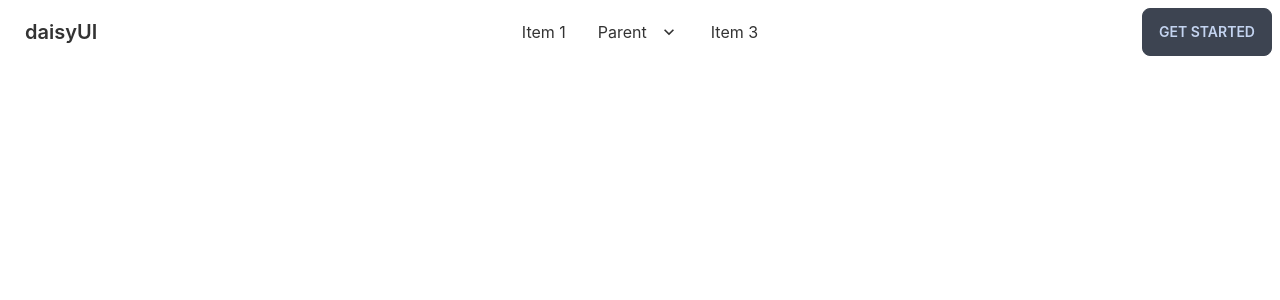
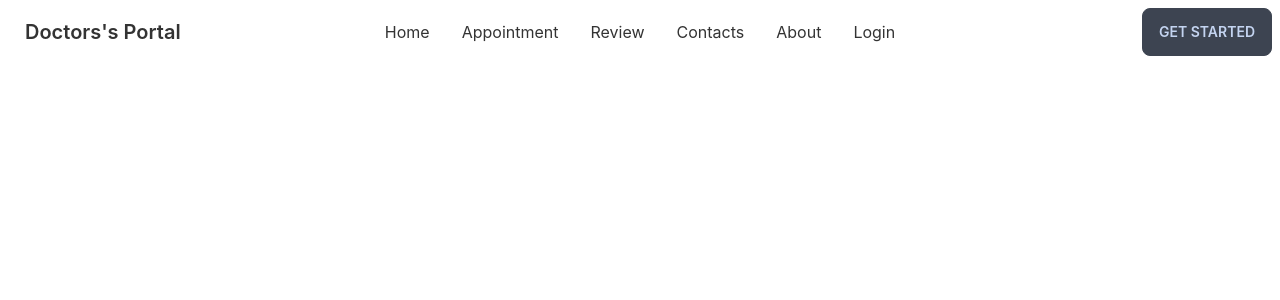
Before and after one commit to RAHUL573769/doctorPortalClientSide, a React (Create React App) app: page / in a window 1280 px wide. Shown: the top 300 px of the page. Built offline with nearby package versions, Linux system fonts and the light colour scheme.

Commit message:
modifications

```diff
--- a/src/App.js
+++ b/src/App.js
@@ -1,4 +1,5 @@
 import { Route, Routes } from "react-router-dom";
+import About from "./Components/About/About";
 import Home from "./Components/Home/Home";
 import Header from "./Components/Shared/Header";
 
@@ -9,6 +10,7 @@ function App() {
 
       <Routes>
         <Route path="/home" element={<Home></Home>}></Route>
+        <Route path="/about" element={<About></About>}></Route>
       </Routes>
     </div>
   );
--- a/src/Components/Shared/Header.js
+++ b/src/Components/Shared/Header.js
@@ -1,6 +1,30 @@
 import React from "react";
+import { Link } from "react-router-dom";
 
 const Header = () => {
+  const menuItems = (
+    <>
+      <li>
+        <Link to="/home">Home</Link>
+      </li>
+      <li>
+        <Link to="/appointment">Appointment</Link>
+      </li>
+      <li>
+        <Link>Review</Link>
+      </li>
+      <li>
+        <Link to="contact">Contact</Link>
+      </li>
+      <li>
+        <Link to="about">About</Link>
+      </li>{" "}
+      <li>
+        <Link to="login">Login</Link>
+      </li>
+    </>
+  );
+
   return (
     <div>
       <div class="navbar bg-base-100">
@@ -56,37 +80,28 @@ const Header = () => {
               </li>
             </ul>
           </div>
-          <a class="btn btn-ghost normal-case text-xl">daisyUI</a>
+          <a class="btn btn-ghost normal-case text-xl">Doctors's Portal</a>
         </div>
         <div class="navbar-center hidden lg:flex">
           <ul class="menu menu-horizontal p-0">
             <li>
-              <a>Item 1</a>
+              <a>Home</a>
             </li>
-            <li tabindex="0">
-              <a>
-                Parent
-                <svg
-                  class="fill-current"
-                  xmlns="http://www.w3.org/2000/svg"
-                  width="20"
-                  height="20"
-                  viewBox="0 0 24 24"
-                >
-                  <path d="M7.41,8.58L12,13.17L16.59,8.58L18,10L12,16L6,10L7.41,8.58Z" />
-                </svg>
-              </a>
-              <ul class="p-2">
-                <li>
-                  <a>Submenu 1</a>
-                </li>
-                <li>
-                  <a>Submenu 2</a>
-                </li>
-              </ul>
+
+            <li>
+              <a>Appointment</a>
             </li>
             <li>
-              <a>Item 3</a>
+              <a>Review</a>
+            </li>
+            <li>
+              <a>Contacts</a>
+            </li>
+            <li>
+              <a>About </a>
+            </li>
+            <li>
+              <a>Login</a>
             </li>
           </ul>
         </div>
```
